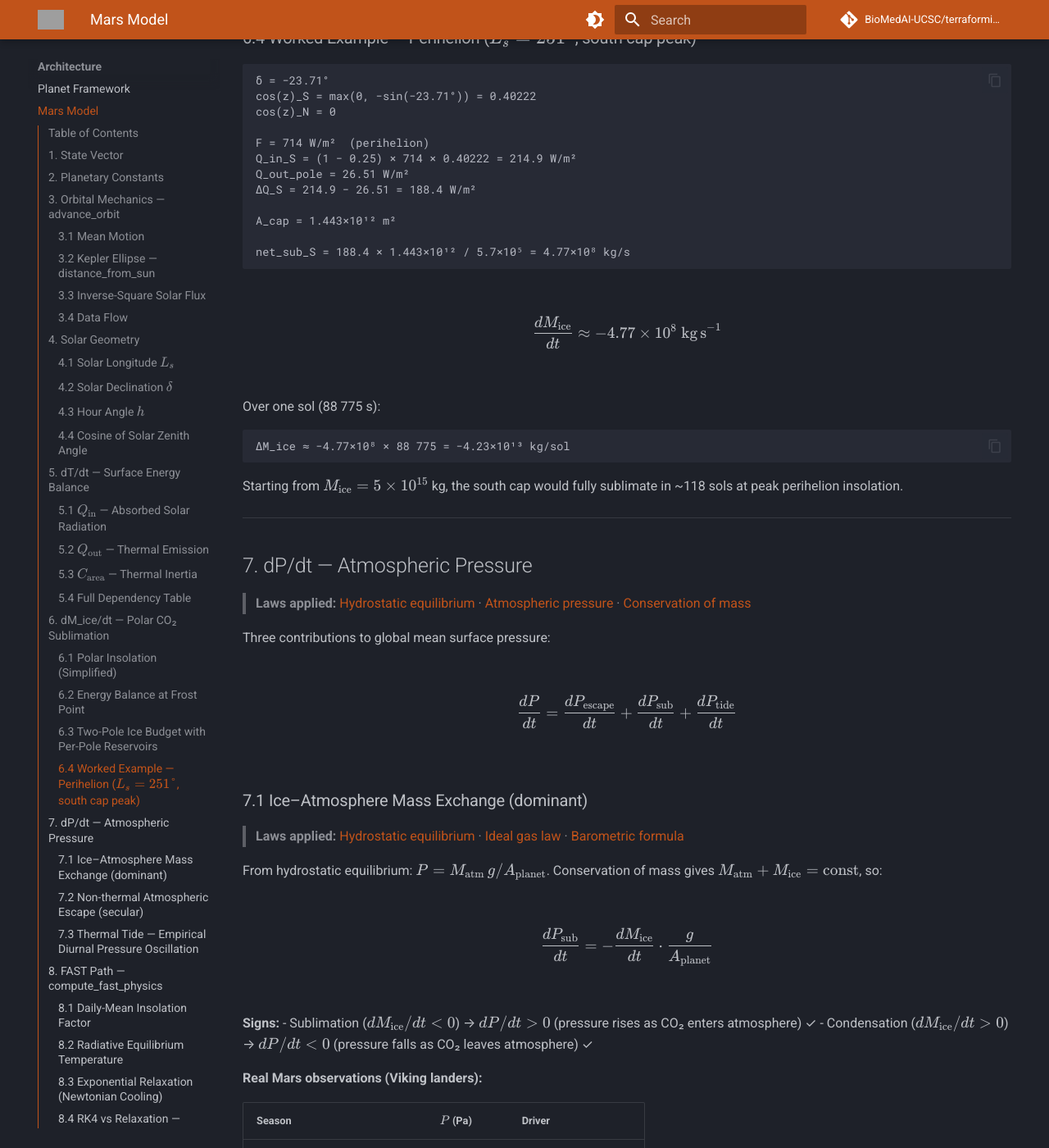
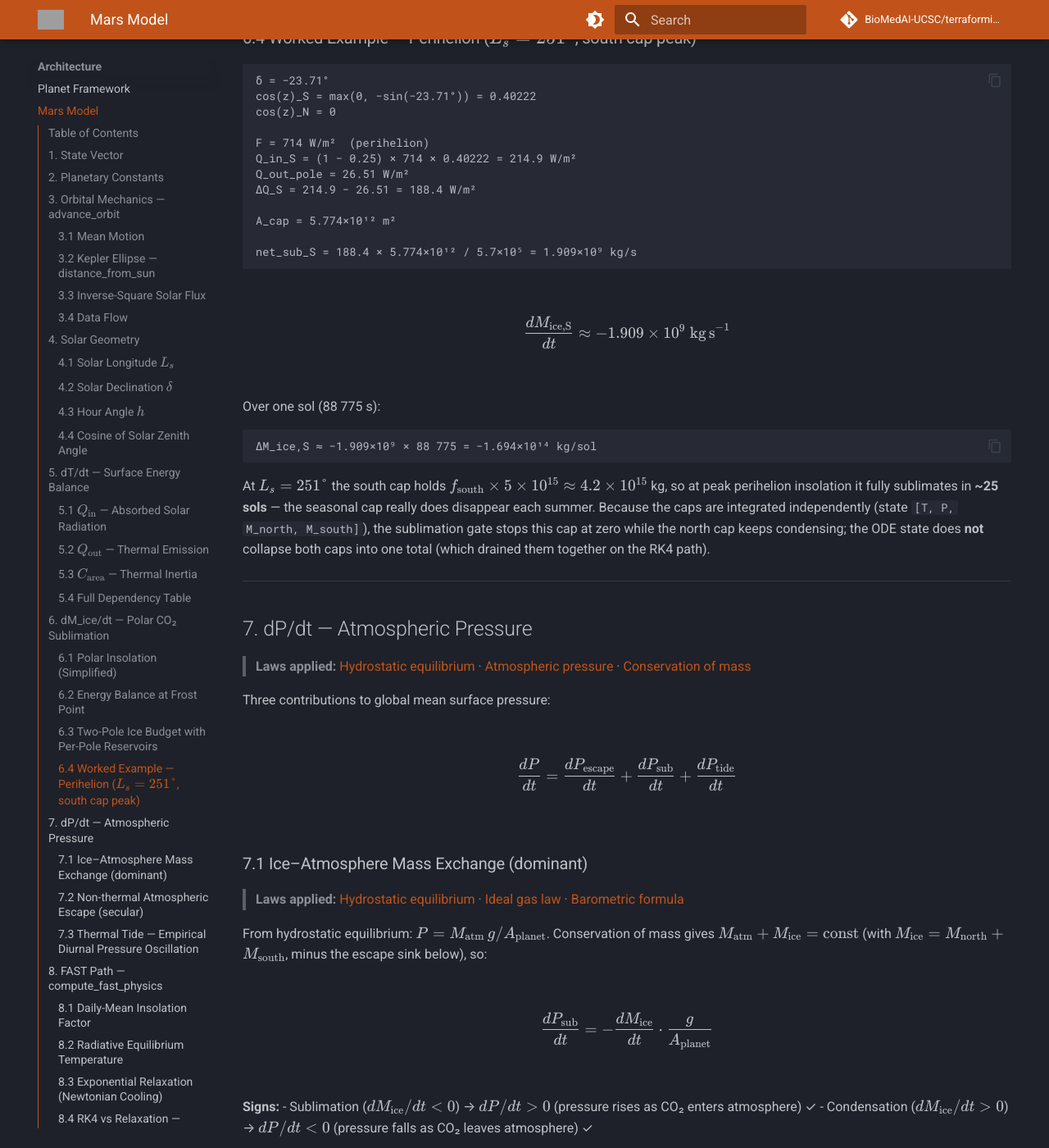
Before and after one commit to BioMedAI-UCSC/terraforming, an MkDocs documentation site: the page built from docs/architecture/mars.md, in a window 1280 px wide and 1400 px high, scrolled down 12949 px. Shown: the whole window at 82% size. Built offline with MkDocs 1.6.1 and Material for MkDocs 9.7.7, drawn with Linux system fonts in a browser that asks for light colours; comment, search, counter and statistics services are not loaded; some of the changed text lies outside the part shown; grey boxes are pictures that could not be loaded.

Commit message:
docs(mars): reconcile source/sink accounting with the two-cap ODE state
Audit of docs/architecture/mars.md against the [T, P, M_north, M_south]
state and the corrected cap fraction:
- §9 full dependency graph: state signature was still [T, P, M_ice] → now
  [T, P, M_north, M_south].
- A_cap updated 0.01·4πR² (1.443e12 m²) → 0.04·4πR² (5.774e12 m²) in §6.3,
  the §6.4 worked example, §9 graph, and §10 approximation table.
- §6.4 worked example recomputed: net_sub_S 4.77e8 → 1.909e9 kg/s; the south
  cap (~4.2e15 kg at Ls=251) fully sublimates in ~25 sols (was ~118), and the
  text notes the per-cap gate stops that cap at zero while the other condenses
  — the reason the state carries both caps rather than one total.
- §7.1: made M_ice = M_north + M_south explicit in the mass-conservation note.
- §9 coupling table: dM_ice/dt now correctly shown as depending on each cap's
  own reservoir (the exhaustion gate), and dP/dt on the sum of both caps.

Docs-only; no behaviour change.

Co-Authored-By: Claude Opus 4.8 <noreply@anthropic.com>
Claude-Session: https://claude.ai/code/session_01VkkQGqeoiXU71WR6vhjuSg

````diff
--- a/docs/architecture/mars.md
+++ b/docs/architecture/mars.md
@@ -417,7 +417,7 @@ f_south = 1.0 − f_north
 
 **Mass rate equations:**
 
-$$A_\text{cap} = 0.01 \times 4\pi R^2 = 1.443\times10^{12}\;\text{m}^2, \qquad L_\text{sub} = 5.7\times10^5\;\text{J\,kg}^{-1}$$
+$$A_\text{cap} = 0.04 \times 4\pi R^2 = 5.774\times10^{12}\;\text{m}^2, \qquad L_\text{sub} = 5.7\times10^5\;\text{J\,kg}^{-1}$$
 
 $$\dot{M}_\text{sub,N} = \frac{\Delta Q_N \cdot A_\text{cap}}{L_\text{sub}}, \qquad \dot{M}_\text{sub,S} = \frac{\Delta Q_S \cdot A_\text{cap}}{L_\text{sub}}$$
 
@@ -441,21 +441,25 @@ Q_in_S = (1 − 0.25) × 714 × 0.40222 = 214.9 W/m²
 Q_out_pole = 26.51 W/m²
 ΔQ_S = 214.9 − 26.51 = 188.4 W/m²
 
-A_cap = 1.443×10¹² m²
+A_cap = 5.774×10¹² m²
 
-net_sub_S = 188.4 × 1.443×10¹² / 5.7×10⁵ = 4.77×10⁸ kg/s
+net_sub_S = 188.4 × 5.774×10¹² / 5.7×10⁵ = 1.909×10⁹ kg/s
 ```
 
-$$\frac{dM_\text{ice}}{dt} \approx -4.77\times10^8\;\text{kg\,s}^{-1}$$
+$$\frac{dM_\text{ice,S}}{dt} \approx -1.909\times10^9\;\text{kg\,s}^{-1}$$
 
 Over one sol (88 775 s):
 
 ```
-ΔM_ice ≈ −4.77×10⁸ × 88 775 = −4.23×10¹³ kg/sol
+ΔM_ice,S ≈ −1.909×10⁹ × 88 775 = −1.694×10¹⁴ kg/sol
 ```
 
-Starting from $M_\text{ice} = 5\times10^{15}$ kg, the south cap would fully sublimate in
-~118 sols at peak perihelion insolation.
+At $L_s = 251°$ the south cap holds $f_\text{south}\times5\times10^{15} \approx 4.2\times10^{15}$ kg,
+so at peak perihelion insolation it fully sublimates in **~25 sols** — the seasonal
+cap really does disappear each summer. Because the caps are integrated
+independently (state `[T, P, M_north, M_south]`), the sublimation gate stops this
+cap at zero while the north cap keeps condensing; the ODE state does **not**
+collapse both caps into one total (which drained them together on the RK4 path).
 
 ---
 
@@ -472,7 +476,8 @@ $$\frac{dP}{dt} = \frac{dP_\text{escape}}{dt} + \frac{dP_\text{sub}}{dt} + \frac
 > **Laws applied:** [Hydrostatic equilibrium](https://en.wikipedia.org/wiki/Hydrostatic_equilibrium) · [Ideal gas law](https://en.wikipedia.org/wiki/Ideal_gas_law) · [Barometric formula](https://en.wikipedia.org/wiki/Barometric_formula)
 
 From hydrostatic equilibrium: $P = M_\text{atm}\,g / A_\text{planet}$.
-Conservation of mass gives $M_\text{atm} + M_\text{ice} = \text{const}$, so:
+Conservation of mass gives $M_\text{atm} + M_\text{ice} = \text{const}$ (with
+$M_\text{ice} = M_\text{north} + M_\text{south}$, minus the escape sink below), so:
 
 $$\frac{dP_\text{sub}}{dt} = -\frac{dM_\text{ice}}{dt} \cdot \frac{g}{A_\text{planet}}$$
 
@@ -711,7 +716,7 @@ advance_orbit(dt)
         └── F = F₀·(1AU/r)²  →  radiation.solar_flux
 
 
-compute_derivatives(y = [T, P, M_ice])
+compute_derivatives(y = [T, P, M_north, M_south])
 │
 ├── [dT/dt]  = (Q_in − Q_out) / C_area
 │       │
@@ -757,10 +762,11 @@ compute_derivatives(y = [T, P, M_ice])
 | Equation | Reads from other equations? |
 |----------|-----------------------------|
 | $dT/dt$ | No — depends on orbital state and own $T$ |
-| $dM_\text{ice}/dt$ | No — depends on orbital state only |
-| $dP/dt$ | **Yes** — depends on $dM_\text{ice}/dt$ |
+| $dM_\text{ice,N}/dt$, $dM_\text{ice,S}/dt$ | Orbital state, plus each cap's own reservoir $M_\text{north}$/$M_\text{south}$ (the exhaustion gate) |
+| $dP/dt$ | **Yes** — depends on $dM_\text{ice}/dt = dM_\text{ice,N}/dt + dM_\text{ice,S}/dt$ |
 
-Only one coupling: ice sublimation feeds directly into pressure.
+Couplings: each cap's sublimation is gated by its own reservoir, and the two
+caps' combined mass change feeds directly into pressure.
 
 ---
 
@@ -771,7 +777,7 @@ Only one coupling: ice sublimation feeds directly into pressure.
 | Mean anomaly used as true anomaly | ±10° $L_s$ error, ±5–10 sol timing offset on seasonal peaks | `advance_orbit` |
 | $C_\text{area} = 6.0\times10^4$ constant everywhere | All surface points have Gale Crater's rocky-sandy thermal inertia | `MARS_THERMAL_INERTIA` |
 | Polar $\cos z = \max(0, \pm\sin\delta)$ | Exact at 90° poles, approximate at cap edges | polar section |
-| $A_\text{cap} = 1\%$ per pole (fixed) | Fixed sublimating area; no seasonal cap extent evolution | `MARS_POLAR_CAP_FRACTION` |
+| $A_\text{cap} = 4\%$ per pole (fixed) | Fixed effective sublimating area (calibrated to the observed seasonal swing); no explicit seasonal cap-extent evolution | `MARS_POLAR_CAP_FRACTION` |
 | Thermal tide empirical ($A=30$ Pa, $\varphi=-0.7\pi$) | Reproduces REMS diurnal $P$ oscillation but not spatial structure | `MARS_THERMAL_TIDE_PA/PHASE` |
 | 0D global pressure | No spatial pressure gradient or local weather | $dP/dt$ formulation |
 | $f_\text{gh} = 1.02$ fixed | Greenhouse does not evolve with pressure changes | `thermal.greenhouse_factor` |
````
Also changed, not shown: other parts of docs/architecture/mars.md (+1 -1 lines).
